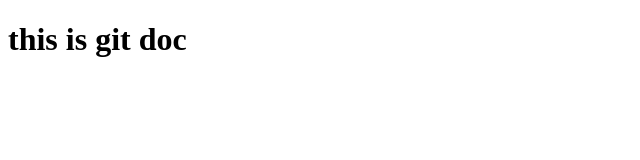
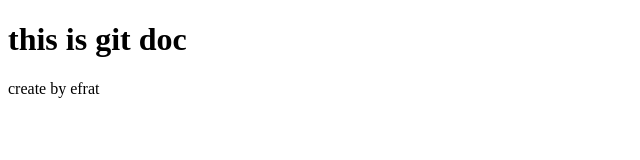
Before and after one commit to Efrat-Fr/test-2, a plain HTML site: page index.html in a window 1280 px wide. Shown: the whole page, without its empty margins (0-640 px from the left). Drawn offline with Linux system fonts and the light colour scheme.

Commit message:
add label in index.html file

```diff
--- a/index.html
+++ b/index.html
@@ -7,5 +7,6 @@
 </head>
 <body>
     <h1>this is git doc</h1>
+    <p>create by efrat</p>
 </body>
 </html>
```
